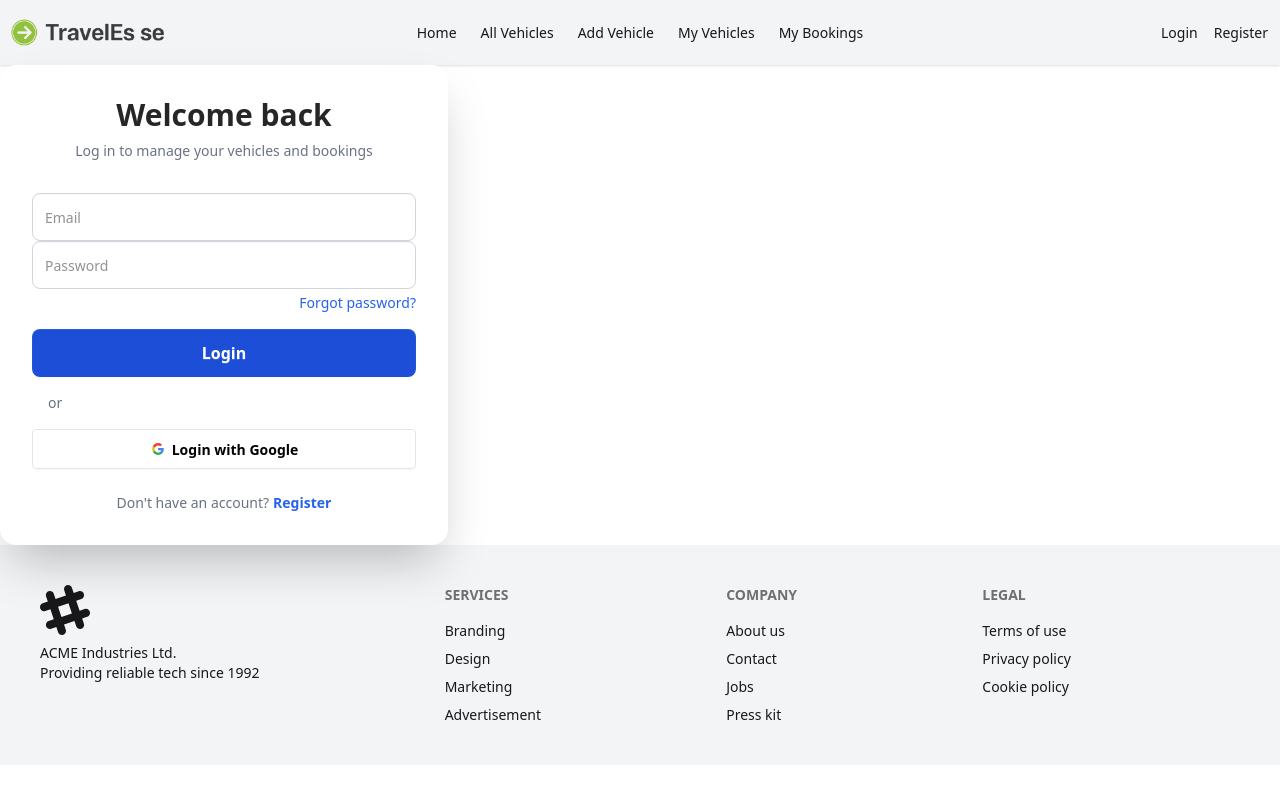
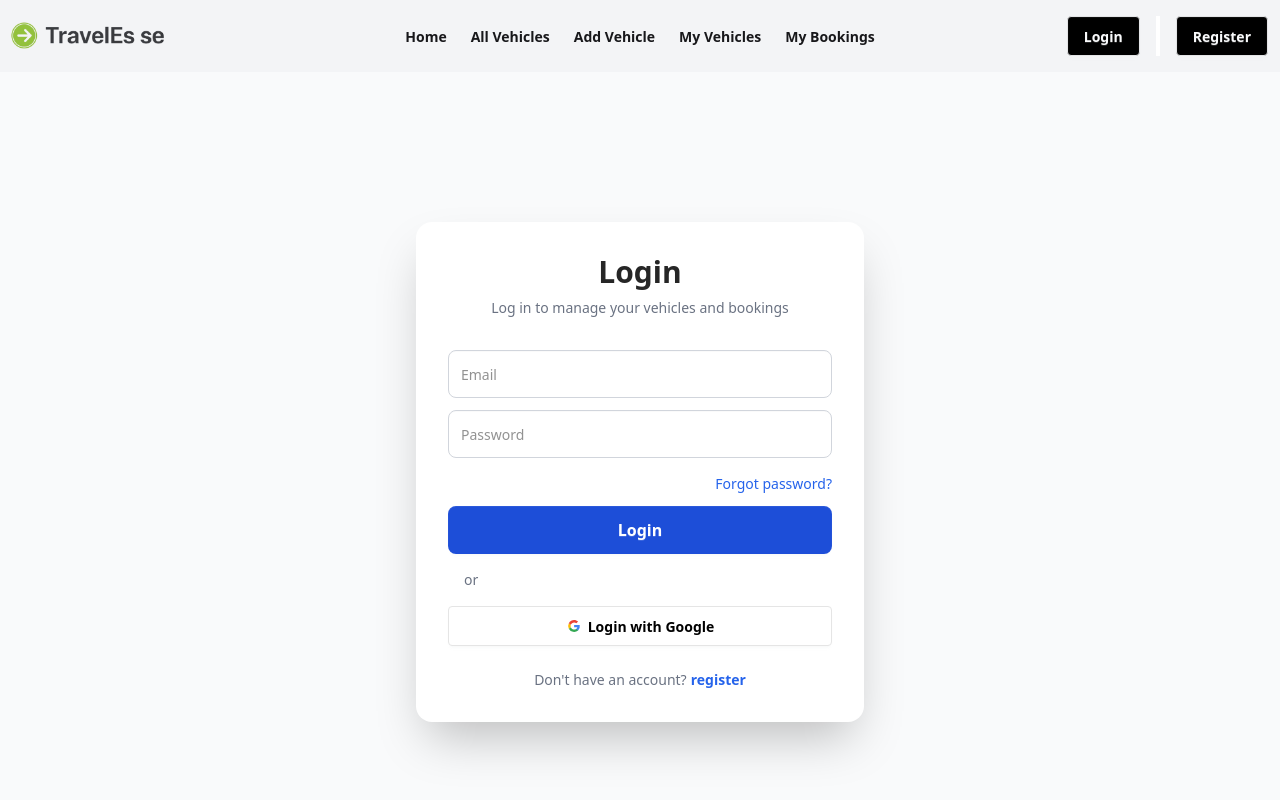
Before and after one commit to lizansarkar/Travel-Ease-Client, a React (Vite) app: page /login in a window 1280 px wide. Shown: the top 800 px of the page. Built offline with nearby package versions, Linux system fonts and the light colour scheme; no server answers.

Commit message:
login and register page all frontend design end

```diff
--- a/src/components/Navbar.jsx
+++ b/src/components/Navbar.jsx
@@ -12,7 +12,7 @@ export default function Navbar() {
   </>
 
   return (
-    <nav className="shadow-sm bg-base-200">
+    <nav className="bg-base-200">
       <div className="navbar container">
         <div className="navbar-start">
           <div className="dropdown">
@@ -37,15 +37,7 @@ export default function Navbar() {
               tabIndex="-1"
               className="menu menu-sm dropdown-content bg-base-100 rounded-box z-1 mt-3 w-52 p-2 shadow"
             >
-              <li>
-                <a>adfsd 1</a>
-              </li>
-              <li>
-                <a>adf</a>
-              </li>
-              <li>
-                <a>asdf 3</a>
-              </li>
+              {links}
             </ul>
           </div>
           <a className="cursor-pointer">
@@ -53,14 +45,15 @@ export default function Navbar() {
           </a>
         </div>
         <div className="navbar-center hidden lg:flex">
-          <ul className="menu menu-horizontal px-1">
+          <ul className="menu menu-horizontal px-1 font-semibold">
             {links}
           </ul>
         </div>
         <div className="navbar-end">
           <ul className="menu menu-horizontal px-1 gap-4">
-            <NavLink to='/login'>Login</NavLink>
-            <NavLink to='/register'>Register</NavLink>
+            <NavLink className='btn bg-black text-secondary' to='/login'>Login</NavLink>
+            <hr className="bg-white h-10 w-1 border-none"/>
+            <NavLink className='btn bg-black text-secondary' to='/register'>Register</NavLink>
           </ul>
         </div>
       </div>
--- a/src/index.css
+++ b/src/index.css
@@ -28,5 +28,11 @@
 }
 
 body {
+  background-color: #f9fafb;
+}
 
+@media (max-width: 768px) {
+  .container {
+    width: 100%;
+  }
 }
--- a/src/pages/Auth/Login.jsx
+++ b/src/pages/Auth/Login.jsx
@@ -1,7 +1,8 @@
 import React, { use, useState } from "react";
 import { AuthContext } from "../../context/AuthContext";
+import { Link } from "react-router";
 
-export default function Login({ switchToRegister }) {
+export default function Login() {
   const { signInWithGoogle } = use(AuthContext);
 
   const [email, setEmail] = useState("");
@@ -12,9 +13,9 @@ export default function Login({ switchToRegister }) {
       .then((result) => {
         console.log(result.user);
       })
-    .catch(error => {
-      console.log(error)
-    })
+      .catch((error) => {
+        console.log(error);
+      });
   };
 
   const handleLogin = (e) => {
@@ -24,15 +25,16 @@ export default function Login({ switchToRegister }) {
   };
 
   return (
+    <div className="container min-h-screen flex justify-center items-center">
       <div className="card w-full max-w-md bg-base-100 shadow-2xl rounded-2xl p-8 transition-all duration-300">
         <h2 className="text-3xl font-bold text-center text-neutral mb-2">
-        Welcome back
+          Login
         </h2>
         <p className="text-sm text-center text-gray-500 mb-8">
           Log in to manage your vehicles and bookings
         </p>
 
-      <form onSubmit={handleLogin} className="space-y-4">
+        <form onSubmit={handleLogin} className="flex flex-col gap-3">
           {/* Email Input */}
           <label className="form-control w-full">
             <input
@@ -80,7 +82,10 @@ export default function Login({ switchToRegister }) {
         </div>
 
         {/* Google Sign-in Button */}
-      <button onClick={handleGoogleSignIn} className="btn bg-white text-black border-[#e5e5e5]">
+        <button
+          onClick={handleGoogleSignIn}
+          className="btn bg-white text-black border-[#e5e5e5]"
+        >
           <svg
             aria-label="Google logo"
             width="16"
@@ -114,13 +119,14 @@ export default function Login({ switchToRegister }) {
         {/* Switch to Register */}
         <p className="text-center text-sm mt-6 text-gray-500">
           Don't have an account?
-        <button
-          onClick={switchToRegister}
+          <Link
             className="link link-hover text-accent ml-1 font-semibold"
+            to="/register"
           >
-          Register
-        </button>
+            register
+          </Link>
         </p>
+      </div>
     </div>
   );
 }
--- a/src/pages/Auth/Register.jsx
+++ b/src/pages/Auth/Register.jsx
@@ -1,7 +1,8 @@
 import React, { use, useState } from "react";
+import { Link } from "react-router";
 // import { AuthContext } from '../../context/AuthContext';
 
-export default function Register({ switchToLogin }) {
+export default function Register() {
   // const {} = use(AuthContext);
 
   const [formData, setFormData] = useState({
@@ -22,7 +23,7 @@ export default function Register({ switchToLogin }) {
   };
 
   return (
-    <div className="container min-h-screen flex justify-center items-center">
+    <div className="min-h-screen flex justify-center items-center">
       <div className="card w-full max-w-md bg-base-100 shadow-2xl rounded-2xl p-8 transition-all duration-300">
         <h2 className="text-3xl font-bold text-neutral mb-2">
           Create an account
@@ -31,7 +32,7 @@ export default function Register({ switchToLogin }) {
           Join TravelEase — add and manage your vehicles
         </p>
 
-        <form onSubmit={handleRegister} className="space-y-4">
+        <form onSubmit={handleRegister} className="flex flex-col gap-3">
           {/* Full Name Input */}
           <label className="form-control w-full">
             <input
@@ -98,12 +99,7 @@ export default function Register({ switchToLogin }) {
         {/* Switch to Login */}
         <p className="text-center text-sm mt-6 text-gray-500">
           Already have an account?
-          <button
-            onClick={switchToLogin}
-            className="link link-hover text-accent ml-1 font-semibold"
-          >
-            Login
-          </button>
+          <Link className="link link-hover text-accent ml-1 font-semibold" to='/login'>login</Link>
         </p>
       </div>
     </div>
```
Lines whose indentation alone changed are shown as unchanged.
